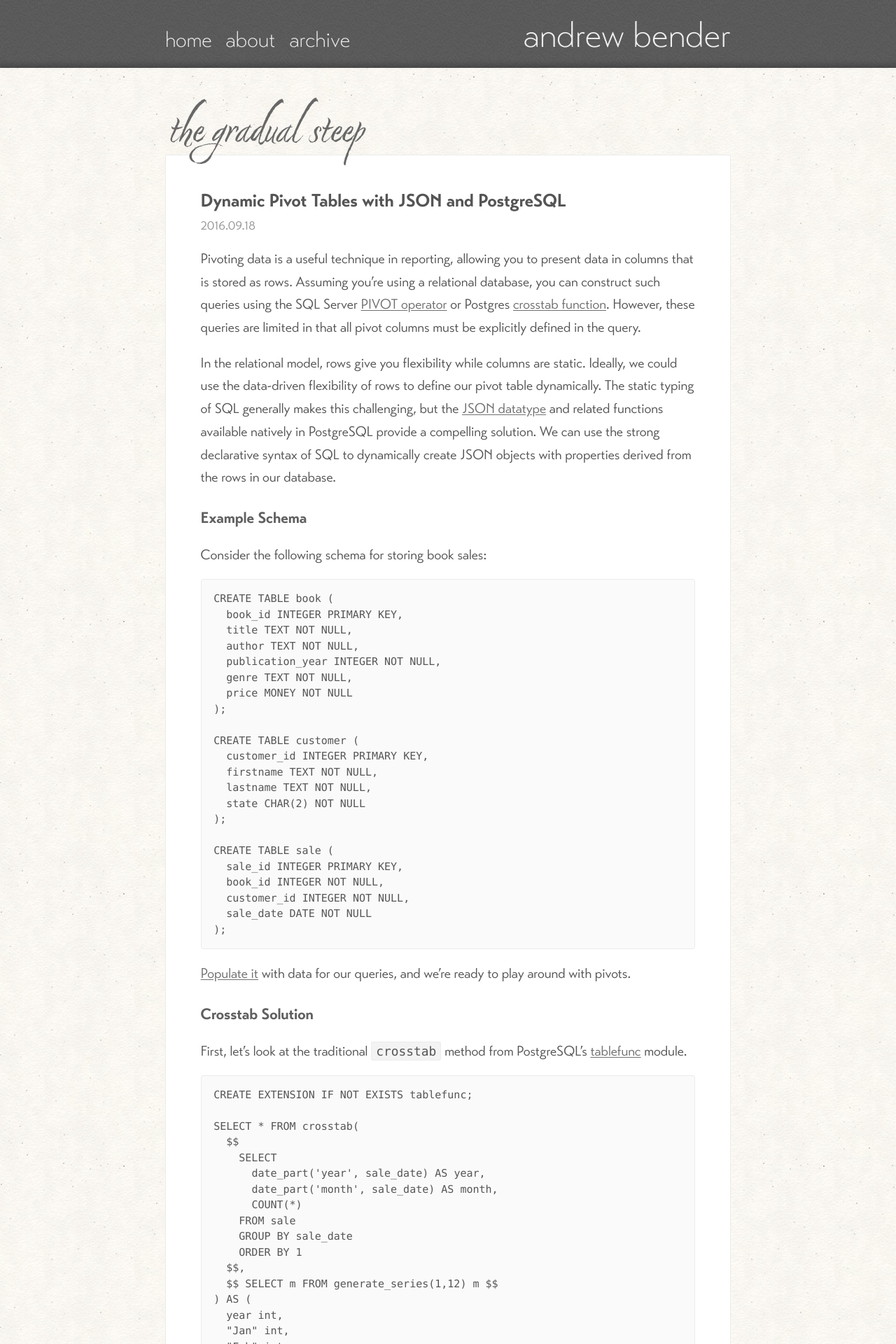
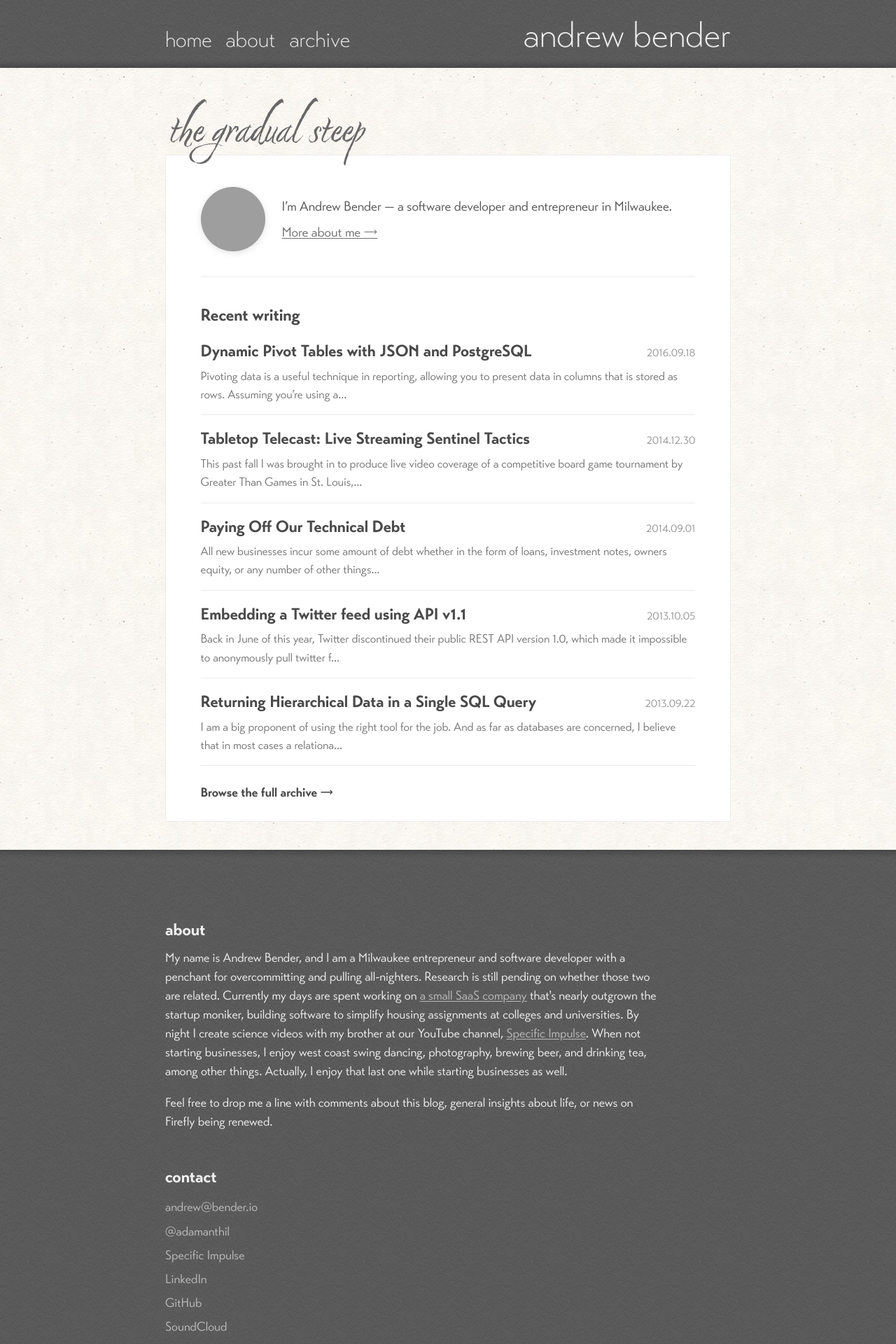
Before and after one commit to adamanthil/bender.io, a Jekyll site: the page built from index.html, in a window 1280 px wide. Shown: the top 1920 px of the page at 70% size. Built offline with Jekyll 4.4.1, drawn with Linux system fonts in a browser that asks for light colours; some of the changed text lies outside the part shown; grey boxes are pictures that could not be loaded.

Commit message:
Update homepage to an overview with post links

```diff
--- a/_config.yml
+++ b/_config.yml
@@ -38,7 +38,7 @@ giscus:
   category_id: "DIC_kwDOADEe6s4C_8-m"
 
 # Build
-permalink: pretty          # /YYYY/MM/DD/title/ — must be preserved (links may exist elsewhere)
+permalink: pretty # /YYYY/MM/DD/title/ — must be preserved (links may exist elsewhere)
 highlighter: rouge
 markdown: kramdown
 kramdown:
--- a/_includes/footer.html
+++ b/_includes/footer.html
@@ -8,7 +8,7 @@
             <p>Feel free to drop me a line with comments about this blog, general insights about life, or news on Firefly being renewed.</p>
           </div>
         </article>
-        <div class="contact cf">
+        <div class="contact">
           <div class="contact-element">
             <h2>contact</h2>
             <ul>
--- a/_layouts/post.html
+++ b/_layouts/post.html
@@ -14,11 +14,11 @@
               </div>
             </div>
           </article>
-          <div class='article-links cf'>
+          <div class='article-links'>
             <a class='rss' href='{{ "/feed" | relative_url }}'>RSS</a>
             <a href='{{ page.url | relative_url }}'>permalink</a>
           </div>
-          <div class='content-buttons cf'>
+          <div class='content-buttons'>
           {% if page.previous %}
             <a class='fr' href='{{ page.previous.url | relative_url }}'>previous post</a>
           {% endif %}
--- a/css/site.css
+++ b/css/site.css
@@ -326,6 +326,112 @@ article {
 }
 
 /* --------------------------------------------------------------------------
+   Home landing (hero + recent writing)
+   -------------------------------------------------------------------------- */
+
+.home .tagline {
+  font-family: var(--font-light);
+  font-size: clamp(1.25rem, 3vw, 1.6rem);
+  line-height: 1.4;
+  color: var(--ink-soft);
+  margin: 0 0 clamp(1.25rem, 3.5vw, 1.75rem);
+}
+
+.home .intro {
+  display: flex;
+  align-items: center;
+  gap: clamp(1rem, 3vw, 1.5rem);
+  padding-bottom: clamp(1.5rem, 4vw, 2.25rem);
+  margin-bottom: clamp(1.5rem, 4vw, 2.25rem);
+  border-bottom: 1px solid var(--card-border);
+}
+
+/* Avatar is generated at build time (script/generate-og-images.rb) and served
+   from images/avatar.jpg. As a background-image it degrades to a plain circle
+   if that build step hasn't run (e.g. a bare local `jekyll serve`). */
+.intro-avatar {
+  flex: none;
+  width: clamp(72px, 14vw, 92px);
+  height: clamp(72px, 14vw, 92px);
+  border-radius: 50%;
+  background: #ececec url("../images/avatar.jpg") center / cover no-repeat;
+  box-shadow: 0 2px 10px rgba(0, 0, 0, 0.12);
+}
+
+.intro-text {
+  margin: 0;
+  font-size: clamp(1.0625rem, 1rem + 0.3vw, 1.2rem);
+  line-height: 1.6;
+  color: var(--ink);
+}
+.intro-text a {
+  text-decoration: underline;
+  text-underline-offset: 2px;
+}
+.intro-more {
+  display: inline-block;
+  margin-top: 0.35rem;
+  white-space: nowrap;
+}
+
+.recent-heading {
+  font-family: var(--font-bold);
+  color: var(--heading);
+  margin-bottom: 1rem;
+}
+
+.recent-list {
+  margin: 0;
+  padding: 0;
+  list-style: none;
+}
+.recent-item {
+  padding: 1rem 0;
+  border-bottom: 1px solid var(--card-border);
+}
+.recent-item:first-of-type {
+  padding-top: 0;
+}
+
+.recent-link {
+  display: flex;
+  flex-wrap: wrap;
+  align-items: baseline;
+  justify-content: space-between;
+  gap: 0.15rem 1rem;
+}
+.recent-title {
+  font-family: var(--font-bold);
+  font-size: clamp(1.2rem, 2.6vw, 1.45rem);
+  color: var(--heading);
+}
+.recent-link:hover .recent-title {
+  color: var(--muted);
+}
+.recent-date {
+  color: var(--muted);
+  font-size: 1rem;
+  white-space: nowrap;
+}
+.recent-excerpt {
+  margin: 0.3rem 0 0;
+  color: var(--ink-soft);
+  font-size: 1.0625rem;
+  line-height: 1.55;
+}
+
+.recent-archive {
+  display: inline-block;
+  margin-top: 1.5rem;
+  font-family: var(--font-bold);
+  font-size: 1.125rem;
+  color: var(--heading);
+}
+.recent-archive:hover {
+  color: var(--muted);
+}
+
+/* --------------------------------------------------------------------------
    Archive
    -------------------------------------------------------------------------- */
 
@@ -529,19 +635,6 @@ article {
   }
 }
 
-/* --------------------------------------------------------------------------
-   Legacy clearfix (templates still apply .cf); harmless with flex layouts
-   -------------------------------------------------------------------------- */
-
-.cf::before,
-.cf::after {
-  content: "";
-  display: table;
-}
-.cf::after {
-  clear: both;
-}
-
 @media (prefers-reduced-motion: reduce) {
   html {
     scroll-behavior: auto;
--- a/index.html
+++ b/index.html
@@ -1,34 +1,62 @@
 ---
 ---
-{% assign post = site.posts.first %}
-{% assign content = post.content %}
 
 {% include header.html %}
 <section>
-      <div class='main'>
-        <div class='content'>
-          <div class='fixed-title svg'>
-            <h1 class='transparent'>the gradual steep</h1>
+    <div class="main">
+        <div class="content">
+            <div class="fixed-title svg">
+                <h1 class="transparent">the gradual steep</h1>
             </div>
             <article>
-            <div class='article'>
-              <h3>{{ post.title }}</h3>
-              <div class='date-sub'>{{ post.date | date: "%Y.%m.%d" }}</div>
-              <div class='article-body'>
-                {{ content }}
+                <div class="article home">
+                    {% if site.tagline %}
+                    <p class="tagline">{{ site.tagline }}</p>
+                    {% endif %}
+
+                    <div class="intro">
+                        <span class="intro-avatar" aria-hidden="true"></span>
+                        <p class="intro-text">
+                            I’m <strong>Andrew Bender</strong> — a software
+                            developer and entrepreneur in Milwaukee.
+                            <a class="intro-more" href="#about"
+                                >More about me →</a
+                            >
+                        </p>
                     </div>
+
+                    <section class="recent" aria-label="Recent writing">
+                        <h2 class="recent-heading">Recent writing</h2>
+                        <ul class="recent-list">
+                            {% for post in site.posts limit: 5 %}
+                            <li class="recent-item">
+                                <a
+                                    class="recent-link"
+                                    href="{{ post.url | relative_url }}"
+                                >
+                                    <span class="recent-title"
+                                        >{{ post.title }}</span
+                                    >
+                                    <span class="recent-date"
+                                        >{{ post.date | date: '%Y.%m.%d'
+                                        }}</span
+                                    >
+                                </a>
+                                <p class="recent-excerpt">
+                                    {{ post.excerpt | strip_html |
+                                    normalize_whitespace | truncate: 140 }}
+                                </p>
+                            </li>
+                            {% endfor %}
+                        </ul>
+                        <a
+                            class="recent-archive"
+                            href='{{ "/archive" | relative_url }}'
+                            >Browse the full archive →</a
+                        >
+                    </section>
                 </div>
             </article>
-          <div class='article-links cf'>
-            <a class='rss' href='{{ "/feed" | relative_url }}'>RSS</a>
-            <a href='{{ post.url | relative_url }}'>permalink</a>
-          </div>
-          <div class='content-buttons cf'>
-          {% if post.previous %}
-            <a class='fr' href='{{ post.previous.url | relative_url }}'>previous post</a>
-          {% endif %}
-            <a class='fl' href='{{ "/archive" | relative_url }}'>more posts</a>
-          </div>
         </div>
     </div>
 </section>
--- a/script/generate-og-images.rb
+++ b/script/generate-og-images.rb
@@ -21,6 +21,9 @@ POSTS_DIR = File.join(ROOT, '_posts')
 OUT_DIR   = File.join(ROOT, 'images', 'og')
 TMP_DIR   = File.join(ROOT, '.og-tmp')
 AVATAR_FILE = File.join(TMP_DIR, 'avatar.jpg')
+# Same Gravatar, also published for the homepage hero (git-ignored, served
+# straight from the build like the OG cards).
+HOME_AVATAR = File.join(ROOT, 'images', 'avatar.jpg')
 
 CONFIG = YAML.safe_load_file(File.join(ROOT, '_config.yml'))
 GRAVATAR_USER = CONFIG.dig('author', 'gravatar') or
@@ -53,6 +56,7 @@ begin
   URI.open("#{avatar_url}?s=512&d=mp") do |io|
     File.binwrite(AVATAR_FILE, io.read)
   end
+  FileUtils.cp(AVATAR_FILE, HOME_AVATAR)
 rescue OpenURI::HTTPError, SocketError, OpenSSL::SSL::SSLError, JSON::ParserError => e
   abort "Could not fetch Gravatar: #{e.message}"
 end
```
Also changed, not shown: 1 other file. Lines whose indentation alone changed are shown as unchanged.
